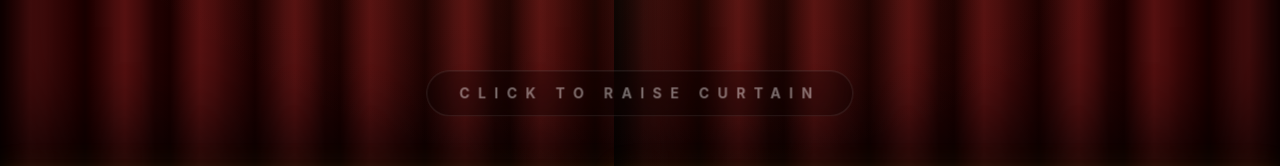
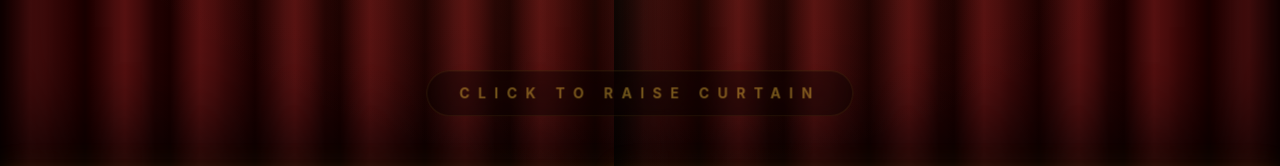
Before and after one commit to Krishna050305/BEs, a React (Vite) app: page / in a window 1280 px wide. Shown: the part 618-784 px from the top of the page. Built offline with nearby package versions, Linux system fonts and the light colour scheme.

Commit message:
scroll updates

```diff
--- a/src/components/CurtainIntro.jsx
+++ b/src/components/CurtainIntro.jsx
@@ -212,8 +212,8 @@ const CurtainIntro = ({ onFinish }) => {
         <motion.div
           animate={{ opacity: [0.4, 1, 0.4], y: [0, -5, 0] }}
           transition={{ duration: 2, repeat: Infinity }}
-          className="absolute bottom-16 left-1/2 -translate-x-1/2 z-[80] text-white/70 uppercase tracking-[0.6em] text-sm font-bold px-8 py-3 rounded-full border border-white/20"
-          style={{ background: 'rgba(0,0,0,0.4)', backdropFilter: 'blur(8px)' }}
+          className="absolute bottom-16 left-1/2 -translate-x-1/2 z-[80] text-[#d4af37]/80 uppercase tracking-[0.6em] text-[10px] md:text-sm font-bold px-8 py-3 rounded-full border border-[#d4af37]/20 backdrop-blur-md"
+          style={{ background: 'rgba(0,0,0,0.6)' }}
         >
           Click to Raise Curtain
         </motion.div>
--- a/src/components/Hero.jsx
+++ b/src/components/Hero.jsx
@@ -50,6 +50,23 @@ const Hero = ({ onStartJourney }) => {
           </button>
         </motion.div>
       </div>
+
+      {/* Scroll Down Indicator */}
+      <motion.div
+        initial={{ opacity: 0 }}
+        animate={{ opacity: 1 }}
+        transition={{ delay: 2.5, duration: 1.5 }}
+        className="absolute bottom-8 left-1/2 -translate-x-1/2 z-30 flex flex-col items-center gap-3 pointer-events-none"
+      >
+        <span className="text-[9px] tracking-[0.6em] text-white/30 uppercase font-bold">Explore</span>
+        <div className="w-[1px] h-16 bg-gradient-to-b from-white/20 via-[#d4af37]/40 to-transparent relative overflow-hidden">
+          <motion.div
+            animate={{ y: ["-100%", "100%"] }}
+            transition={{ duration: 2, repeat: Infinity, ease: "linear" }}
+            className="absolute top-0 left-0 w-full h-1/2 bg-gradient-to-b from-transparent via-[#d4af37] to-transparent"
+          />
+        </div>
+      </motion.div>
     </section>
   );
 };
--- a/src/index.css
+++ b/src/index.css
@@ -25,6 +25,32 @@
 
   h1, h2, h3, .font-display {
     @apply font-display;
+  }
+
+  /* Custom Cinematic Scrollbar */
+  ::-webkit-scrollbar {
+    width: 6px;
+  }
+
+  ::-webkit-scrollbar-track {
+    background: #0a0a0a;
+  }
+
+  ::-webkit-scrollbar-thumb {
+    background: rgba(255, 255, 255, 0.1);
+    border-radius: 10px;
+    border: 1px solid #0a0a0a;
+    transition: background 0.3s ease;
+  }
+
+  ::-webkit-scrollbar-thumb:hover {
+    background: #d4af37; /* Gold touch on hover */
+  }
+
+  /* For Firefox */
+  * {
+    scrollbar-width: thin;
+    scrollbar-color: rgba(255, 255, 255, 0.1) #0a0a0a;
   }
 }
 
```
